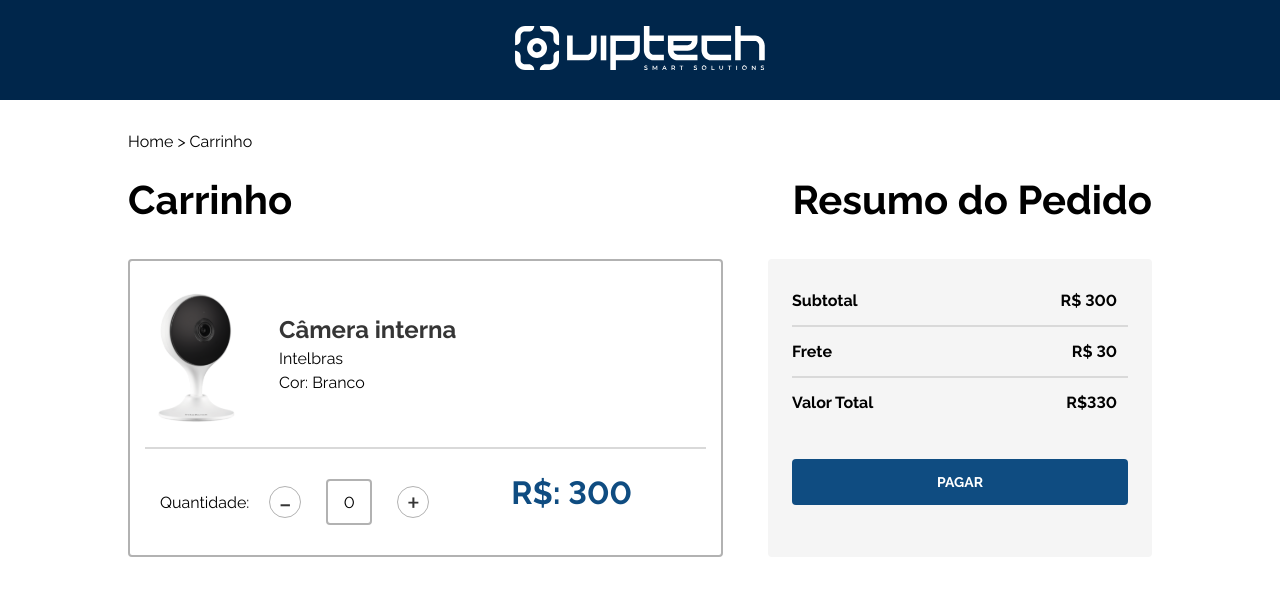
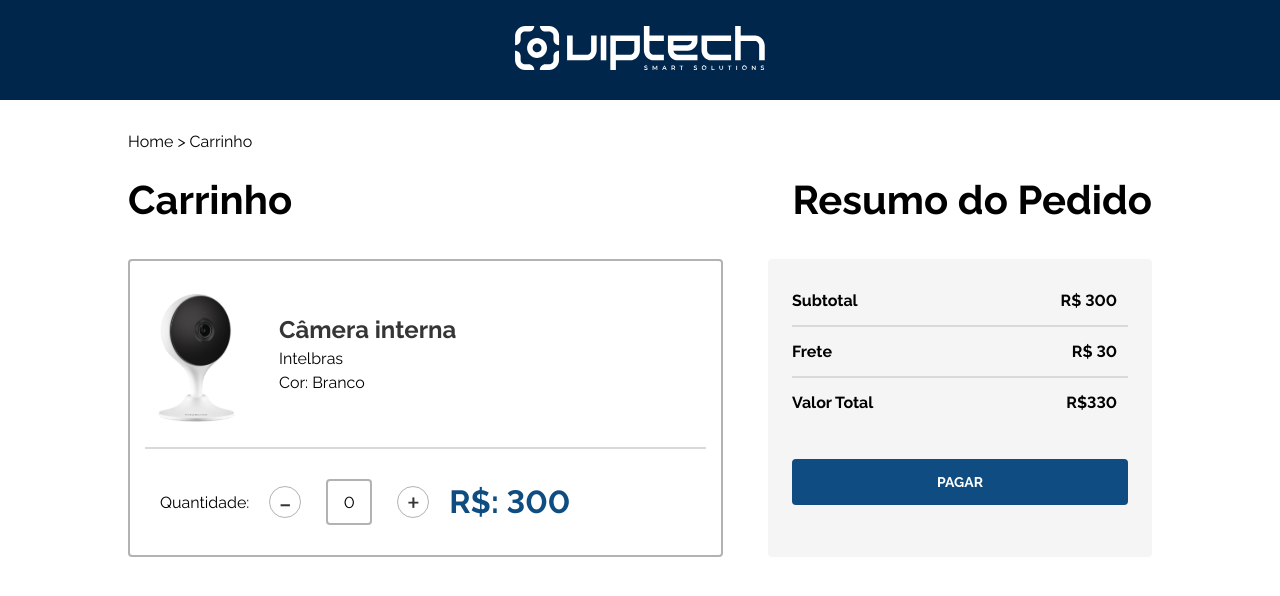
Before and after one commit to T-pl/viptech-project, a React (Create React App) app: page /carrinho in a window 1280 px wide. Shown: the top 596 px of the page. Built offline with nearby package versions, Linux system fonts and the light colour scheme.

Commit message:
VIP-005: Ajustando a secao Carrinho

```diff
--- /dev/null
+++ b/src/components/Dataitem/Dataitem.jsx
@@ -0,0 +1,10 @@
+export function Dataitem() {
+  return (
+    <div className="dataProd">
+      <span className='titleProd'>Câmera interna inteligente Wi-Fi Full HD iM3</span>
+      <span className='marca'>Intelbras</span>
+      <span className='valor'>R&#36; <span className='valor'>300&#44;00  </span></span>
+      <span className='color'>Cor: Branco</span>
+    </div>
+  );
+}
--- /dev/null
+++ b/src/components/Dataitem/dataitem.css
@@ -0,0 +1,6 @@
+.dataProd {
+	display: flex;
+	flex-direction: column;
+	gap: 10px;
+	justify-content: center;
+}
--- a/src/components/Products/Products.jsx
+++ b/src/components/Products/Products.jsx
@@ -4,6 +4,7 @@ import carrinho from '../../assets/images/carrinho.svg'
 import edit from '../../assets/images/edit.svg'
 import delet from '../../assets/images/delete.svg'
 import { Link } from 'react-router-dom'
+import { Dataitem } from '../Dataitem/Dataitem'
 
 export function Products() {
   function checkDelet(e) {
@@ -14,13 +15,7 @@ export function Products() {
     <div className="products">
       <div className="infoProducts">
         <img src={imgPro} alt="" />
-        <div className="dataProd">
-          <span className='titleProd'>Câmera interna inteligente Wi-Fi Full HD iM3</span>
-          <span className='marca'>Intelbras</span>
-          <span className='valor'>R&#36; <span className='valor'>300&#44;00  </span></span>
-          <span className='color'>Cor: Branco</span>
-        </div>
-
+        <Dataitem />
       </div>
       <div className="crudProd">
         <ul className='actionList'>
--- a/src/pages/Carrinho/Carrinho.jsx
+++ b/src/pages/Carrinho/Carrinho.jsx
@@ -39,19 +39,18 @@ export function Carrinho() {
               <div className="quantidade">
                 <span>Quantidade:</span>
                 <div className="counter">
-                  <button onClick={subtrair}>-</button>
+                  <button disabled={contador < 1} onClick={subtrair}>-</button>
                   <div className="displayCounter">
                     <CartCounter
                       contador={contador}
                       onChange={e => setContador(e.target.value)}
                     />
-
                   </div>
                   <button onClick={adicionar}>+</button>
                 </div>
-              </div>
-              <div className="valor">
-                R$: 300
+                <div className="valor">
+                  R$: 300
+                </div>
               </div>
             </div>
           </div>
--- a/src/pages/Carrinho/carrinho.css
+++ b/src/pages/Carrinho/carrinho.css
@@ -33,7 +33,10 @@ main .secaoCarPro .divider {
 main .quantValor .quantidade {
 	display: flex;
 	gap: 1.25rem;
+	/* justify-content: space-between; */
 	align-items: center;
+	/* border: 2px solid green; */
+	width: 100%;
 }
 .quantValor .quantidade .counter {
 	display: flex;
@@ -41,8 +44,12 @@ main .quantValor .quantidade {
 	justify-content: space-between;
 	align-items: center;
 	gap: 10px;
+	/* border: 1px solid yellow; */
 }
 
+.quantValor .quantidade > span {
+	/* border: 1px solid purple; */
+}
 .counter .displayCounter {
 	width: 2.875rem;
 	height: 2.875rem;
@@ -54,7 +61,9 @@ main .quantValor .quantidade {
 	align-items: center;
 	border-radius: 4px;
 }
-
+.valor {
+	/* border: 2px solid blue; */
+}
 .counter button {
 	width: 2rem;
 	height: 2rem;
@@ -84,8 +93,9 @@ main .carProduct .infoProduct {
 main .secaoCarPro .quantValor {
 	display: flex;
 	justify-content: space-between;
-	width: 90%;
+	width: 100%;
 	padding: 1.875rem 1.875rem;
+	/* border: 1px solid red; */
 }
 
 main .resumoPedido {
```
